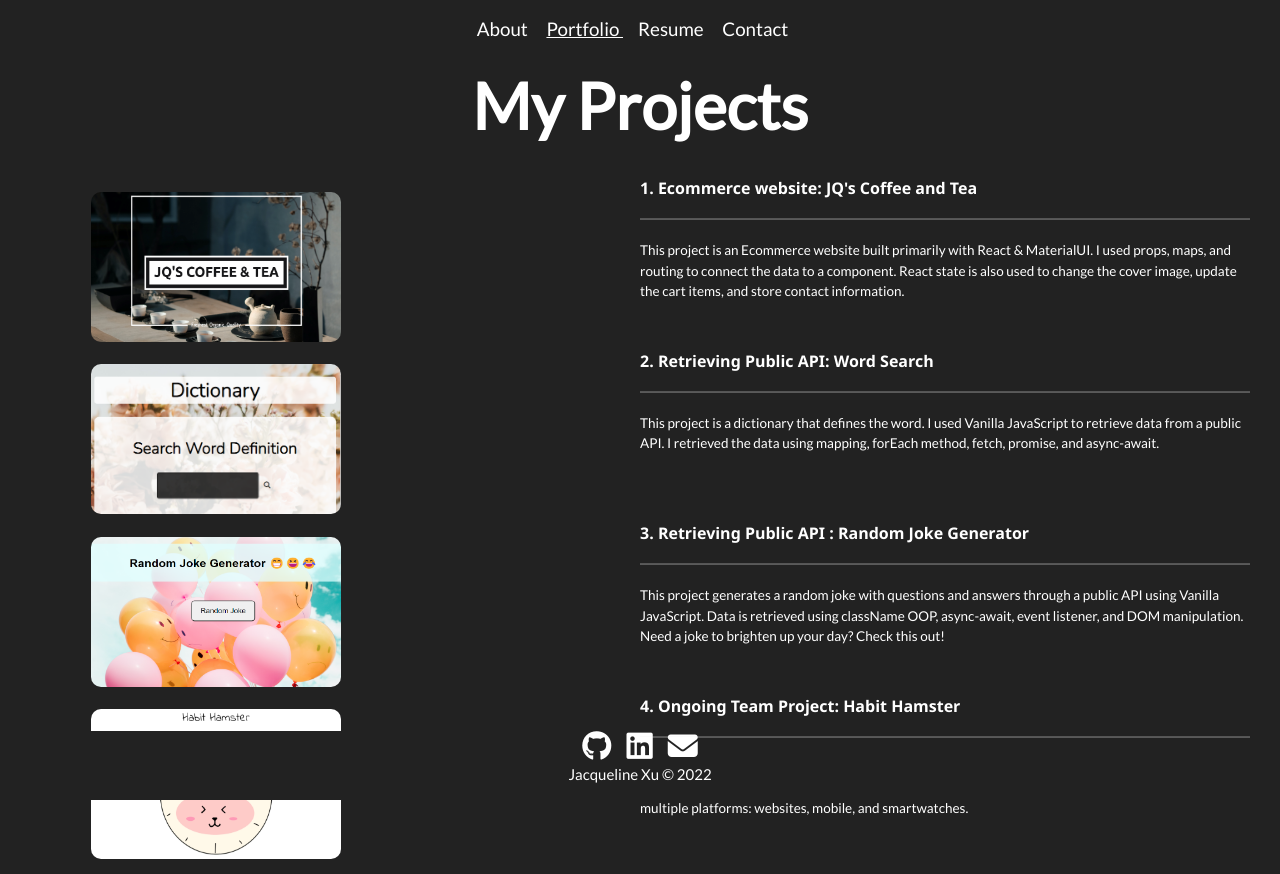
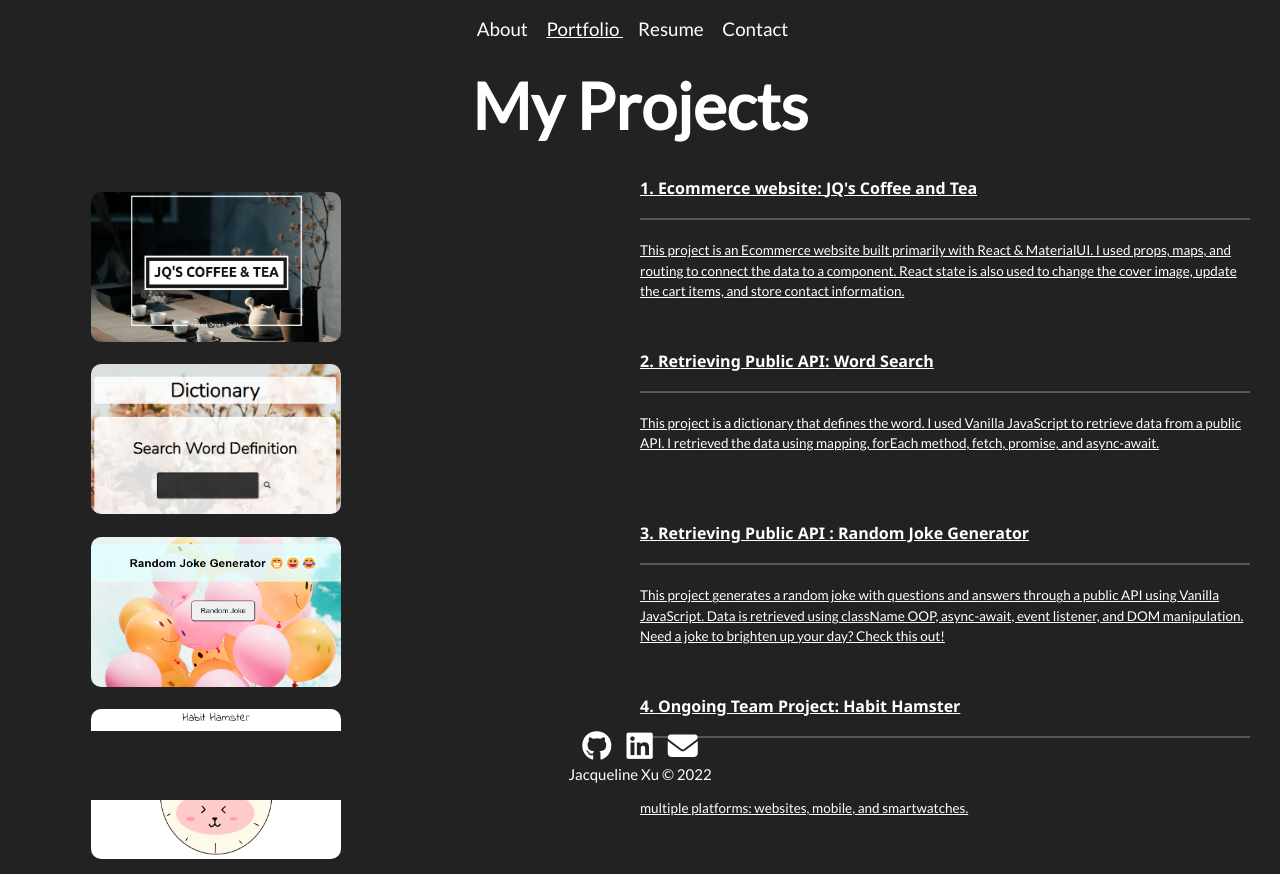
Before and after one commit to jqjacq/jqjacq.github.io, a React (Create React App) app: page /projects in a window 1280 px wide. Built offline with nearby package versions, Linux system fonts and the light colour scheme; the HTML template or start-up script is replaced by a standard one.

Commit message:
connect other projects

```diff
--- a/src/components/Projects.js
+++ b/src/components/Projects.js
@@ -13,6 +13,7 @@ export default function Projects() {
     <header className="centerText w3-animate-left bold"> My Projects </header>
     <div className="project-container containerPad">
       {projects.map(project => (
+        <a href={`https://jqjacq.github.io/${project.link}`} target="_new">
         <div className={`${project.className} project-grid`} key={project.id}>
         <img className="project-images"
         src={project.img}
@@ -27,6 +28,7 @@ export default function Projects() {
             </p>
           </p>
       </div>
+      </a>
       ))}
       </div>
     </>
--- a/src/data/projects.js
+++ b/src/data/projects.js
@@ -5,7 +5,8 @@ const projects = [{
         img: `${process.env.PUBLIC_URL}/img/project1.png`,
         language: "React",
         description: `This project is an Ecommerce website built primarily with React & MaterialUI. I used props, maps, and routing to connect the data to a component. React state is also used to change the cover image, update the cart items, and store contact information.`,
-        className: "activeproject"
+        className: "activeproject",
+        link: "Drinks_Ecommerce/"
     }, {
         id: 2,
         name: "Word Search",
@@ -15,7 +16,8 @@ const projects = [{
         description: `This project is a dictionary that defines the word.
         I used Vanilla JavaScript to retrieve data from a public API.
         I retrieved the data using mapping, forEach method, fetch, promise, and async-await.`,
-        className: "activeproject"
+        className: "activeproject",
+        link: "Fetch-Dictionary/"
     }, {
         id: 3,
         name: "Random Joke Generator",
@@ -23,7 +25,8 @@ const projects = [{
         img: `${process.env.PUBLIC_URL}/img/project3.png`,
         language: "React",
         description: `This project generates a random joke with questions and answers through a public API using Vanilla JavaScript. Data is retrieved using className OOP, async-await, event listener, and DOM manipulation. Need a joke to brighten up your day? Check this out! `,
-        className: "activeproject"
+        className: "activeproject",
+        link: "Fetch-Random-Joke/"
     }, {
         id: 4,
         name: "Habit Hamster",
```
